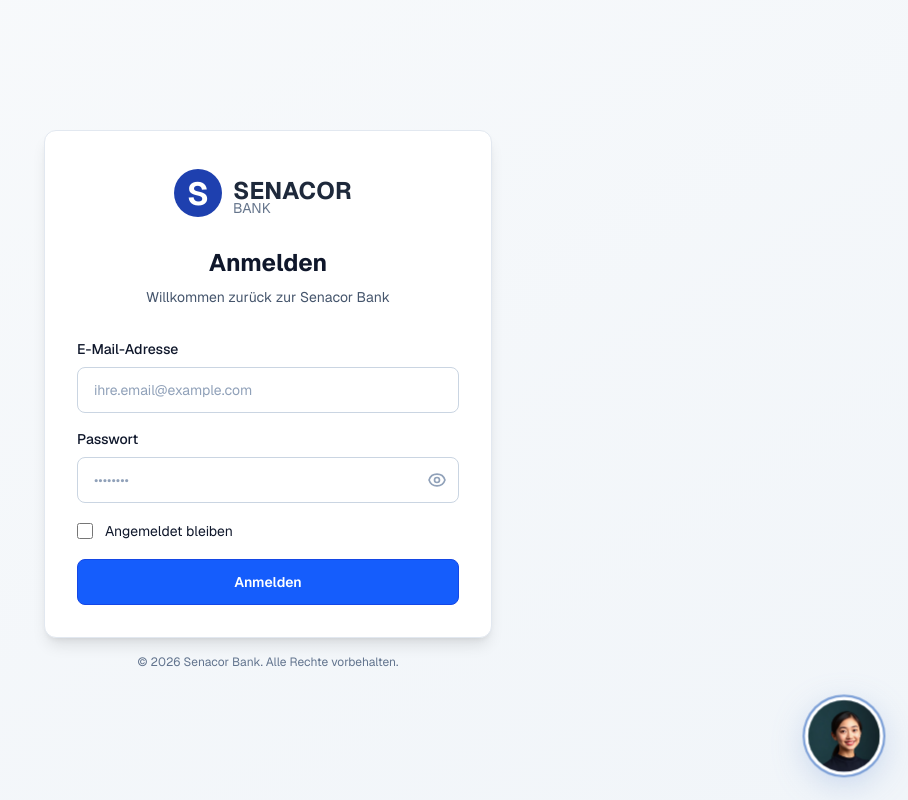
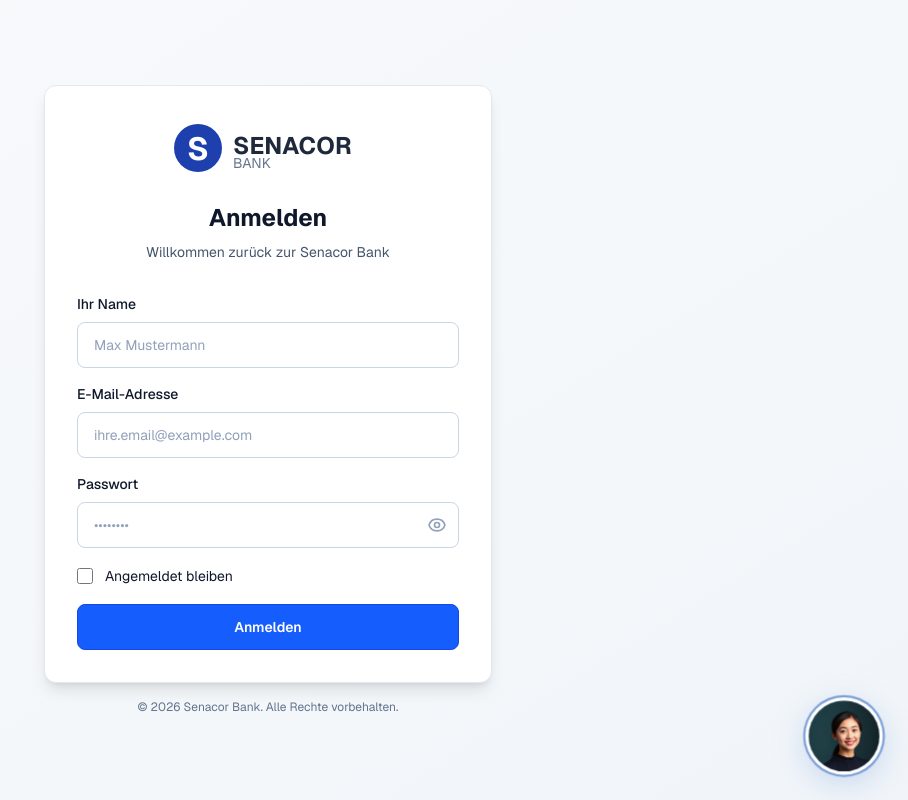
Before and after one commit to senacor-ah/azure_voice_live_api, a Next.js app in the folder senacor-voicelive/: page /login in a window 1280 px wide. Shown: the whole page, without its empty margins (372-1280 px from the left). Built offline with nearby package versions, Linux system fonts and the light colour scheme; no server answers.

Commit message:
feat: add name field to login form and propagate user name through session components

```diff
--- a/senacor-voicelive/app/actions/auth.ts
+++ b/senacor-voicelive/app/actions/auth.ts
@@ -7,6 +7,7 @@ import { redirect } from 'next/navigation'
 export async function login(state: FormState, formData: FormData): Promise<FormState> {
   // 1. Validate form fields
   const validatedFields = LoginFormSchema.safeParse({
+    name: formData.get('name'),
     email: formData.get('email'),
     password: formData.get('password'),
   })
@@ -18,7 +19,7 @@ export async function login(state: FormState, formData: FormData): Promise<FormS
     }
   }
 
-  const { email, password } = validatedFields.data
+  const { name, email, password } = validatedFields.data
 
   // 2. Check user credentials (in production würde man hier die Datenbank abfragen)
   const user = DEMO_USERS.find(
@@ -31,8 +32,8 @@ export async function login(state: FormState, formData: FormData): Promise<FormS
     }
   }
 
-  // 3. Create user session
-  await createSession(user.id, user.email, user.name)
+  // 3. Create user session — use the name entered in the form
+  await createSession(user.id, user.email, name)
 
   // 4. Redirect user
   redirect('/banking')
--- a/senacor-voicelive/app/components/GlobalVoiceWidget.tsx
+++ b/senacor-voicelive/app/components/GlobalVoiceWidget.tsx
@@ -16,7 +16,11 @@ import { VoiceSessionOverlay } from './VoiceSessionOverlay'
  * VoiceSessionApp – and with it the WebRTC PeerConnection – stays alive
  * even when the overlay panel is closed.
  */
-export function GlobalVoiceWidget() {
+interface GlobalVoiceWidgetProps {
+  userName?: string | null
+}
+
+export function GlobalVoiceWidget({ userName }: GlobalVoiceWidgetProps) {
   const pathname = usePathname()
   const [isHovered, setIsHovered] = useState(false)
   const [isOpen, setIsOpen] = useState(false)
@@ -66,7 +70,7 @@ export function GlobalVoiceWidget() {
         RTCPeerConnection / WebSocket) are never unmounted by navigation.
         The overlay itself controls its own visibility via CSS.
       */}
-      <VoiceSessionOverlay isOpen={isOpen} onClose={() => setIsOpen(false)} />
+      <VoiceSessionOverlay isOpen={isOpen} onClose={() => setIsOpen(false)} userName={userName} />
     </>
   )
 }
--- a/senacor-voicelive/app/components/VoiceSessionOverlay.tsx
+++ b/senacor-voicelive/app/components/VoiceSessionOverlay.tsx
@@ -7,9 +7,10 @@ import { X } from 'lucide-react'
 interface VoiceSessionOverlayProps {
   isOpen: boolean
   onClose: () => void
+  userName?: string | null
 }
 
-export function VoiceSessionOverlay({ isOpen, onClose }: VoiceSessionOverlayProps) {
+export function VoiceSessionOverlay({ isOpen, onClose, userName }: VoiceSessionOverlayProps) {
   // ESC key closes the overlay
   useEffect(() => {
     if (!isOpen) return
@@ -52,7 +53,7 @@ export function VoiceSessionOverlay({ isOpen, onClose }: VoiceSessionOverlayProp
           >
             <X className="w-4 h-4" />
           </button>
-          <VoiceSessionApp />
+          <VoiceSessionApp userName={userName} />
         </div>
       </div>
 
@@ -77,7 +78,7 @@ export function VoiceSessionOverlay({ isOpen, onClose }: VoiceSessionOverlayProp
           >
             <X className="w-4 h-4" />
           </button>
-          <VoiceSessionApp />
+          <VoiceSessionApp userName={userName} />
         </div>
       </div>
     </>
--- a/senacor-voicelive/app/components/voice-session/VoiceSessionApp.tsx
+++ b/senacor-voicelive/app/components/voice-session/VoiceSessionApp.tsx
@@ -18,7 +18,11 @@ import { cn } from "@/lib/utils";
 
 type ConnectionStatus = "connected" | "connecting" | "disconnected" | "error";
 
-export function VoiceSessionApp() {
+interface VoiceSessionAppProps {
+  userName?: string | null
+}
+
+export function VoiceSessionApp({ userName }: VoiceSessionAppProps) {
   const [status, setStatus] = useState<ConnectionStatus>("disconnected");
   const [isMicActive, setIsMicActive] = useState(false);
   const [isTranscriptMode, setIsTranscriptMode] = useState(false);
@@ -92,6 +96,9 @@ export function VoiceSessionApp() {
   const fetchOneTimeToken = async () => {
     return 'dev-token';
   };
+
+  // Resolved display name: prefer session name, fall back to AI-returned name
+  const resolvedUserName = userName ?? sessionInfo?.userName ?? undefined;
 
   // Voice Client Setup
   const initializeVoiceClient = useCallback(() => {
@@ -462,8 +469,8 @@ export function VoiceSessionApp() {
       // 2. Voice Client initialisieren
       const client = initializeVoiceClient();
 
-      // 3. Verbinden und authentifizieren
-      const session = await client.connect(oneTimeToken);
+      // 3. Verbinden und authentifizieren (Name aus Session mitgeben)
+      const session = await client.connect(oneTimeToken, userName ?? undefined);
 
       setSessionInfo(session);
       setStatus("connected");
@@ -479,7 +486,7 @@ export function VoiceSessionApp() {
       setIsConnecting(false);
       connectionStartTimeRef.current = null;
     }
-  }, [initializeVoiceClient]);
+  }, [initializeVoiceClient, userName]);
 
   const handleNavigation = useCallback((item: NavItem) => {
     setActiveNav(item);
--- a/senacor-voicelive/app/layout.tsx
+++ b/senacor-voicelive/app/layout.tsx
@@ -2,6 +2,7 @@ import type { Metadata } from "next";
 import { Geist, Geist_Mono } from "next/font/google";
 import "./globals.css";
 import { GlobalVoiceWidget } from "@/app/components/GlobalVoiceWidget";
+import { getSession } from "@/app/lib/dal";
 
 const geistSans = Geist({
   variable: "--font-geist-sans",
@@ -18,11 +19,13 @@ export const metadata: Metadata = {
   description: "Wir gestalten die Bank der Zukunft – digital, fair und immer nah am Menschen.",
 };
 
-export default function RootLayout({
+export default async function RootLayout({
   children,
 }: Readonly<{
   children: React.ReactNode;
 }>) {
+  const session = await getSession();
+
   return (
     <html lang="en">
       <body
@@ -31,7 +34,7 @@ export default function RootLayout({
         {children}
         {/* GlobalVoiceWidget is always mounted so the WebRTC connection
             survives client-side navigation between pages */}
-        <GlobalVoiceWidget />
+        <GlobalVoiceWidget userName={session?.name} />
       </body>
     </html>
   );
--- a/senacor-voicelive/app/lib/definitions.ts
+++ b/senacor-voicelive/app/lib/definitions.ts
@@ -2,6 +2,7 @@ import { z } from 'zod'
 
 // Login Form Schema
 export const LoginFormSchema = z.object({
+  name: z.string().min(2, { message: 'Name muss mindestens 2 Zeichen lang sein.' }).trim(),
   email: z.string().email({ message: 'Bitte eine gültige E-Mail-Adresse eingeben.' }).trim(),
   password: z
     .string()
@@ -21,6 +22,7 @@ export type SessionPayload = {
 export type FormState =
   | {
       errors?: {
+        name?: string[]
         email?: string[]
         password?: string[]
       }
--- a/senacor-voicelive/app/login/page.tsx
+++ b/senacor-voicelive/app/login/page.tsx
@@ -77,6 +77,51 @@ export default function LoginPage() {
                       {state.message}
                     </div>
                   )}
+
+                  {/* Name Group */}
+                  <div>
+                    <label
+                      htmlFor="name"
+                      className="block text-sm font-medium mb-2 text-slate-900"
+                    >
+                      Ihr Name
+                    </label>
+                    <div className="relative">
+                      <input
+                        type="text"
+                        id="name"
+                        name="name"
+                        className={`py-2.5 sm:py-3 px-4 block w-full bg-white border rounded-lg sm:text-sm text-slate-900 placeholder:text-slate-400 focus:border-blue-500 focus:ring-2 focus:ring-blue-500 disabled:opacity-50 disabled:pointer-events-none ${
+                          state?.errors?.name
+                            ? 'border-red-500'
+                            : 'border-slate-300'
+                        }`}
+                        required
+                        aria-describedby="name-error"
+                        placeholder="Max Mustermann"
+                      />
+                      {state?.errors?.name && (
+                        <div className="absolute inset-y-0 end-0 flex items-center pointer-events-none pe-3">
+                          <svg
+                            className="size-5 text-red-500"
+                            width="16"
+                            height="16"
+                            fill="currentColor"
+                            viewBox="0 0 16 16"
+                            aria-hidden="true"
+                          >
+                            <path d="M16 8A8 8 0 1 1 0 8a8 8 0 0 1 16 0zM8 4a.905.905 0 0 0-.9.995l.35 3.507a.552.552 0 0 0 1.1 0l.35-3.507A.905.905 0 0 0 8 4zm.002 6a1 1 0 1 0 0 2 1 1 0 0 0 0-2z" />
+                          </svg>
+                        </div>
+                      )}
+                    </div>
+                    {state?.errors?.name && (
+                      <p className="text-xs text-red-600 mt-2" id="name-error">
+                        {state.errors.name}
+                      </p>
+                    )}
+                  </div>
+                  {/* End Name Group */}
 
                   {/* Email Group */}
                   <div>
--- a/senacor-voicelive/lib/services/voice-proxy-handler.ts
+++ b/senacor-voicelive/lib/services/voice-proxy-handler.ts
@@ -275,8 +275,10 @@ export class VoiceProxyHandler {
         return null
       }
 
+      const userNameOverride = msg.userName as string | undefined
+
       // Exchange token for Bearer Token (stays in backend!)
-      const session = await this.sessionManager.createSessionFromOneTimeToken(oneTimeToken)
+      const session = await this.sessionManager.createSessionFromOneTimeToken(oneTimeToken, userNameOverride)
       return session
     } catch (e) {
       console.error('Authentication error:', e)
--- a/senacor-voicelive/lib/voice-client.ts
+++ b/senacor-voicelive/lib/voice-client.ts
@@ -72,8 +72,9 @@ export class AuthenticatedVoiceClient {
      * Connect to backend and authenticate
      *
      * @param oneTimeToken - Token from On-Prem System
+     * @param userName     - Optional display name override for the session
      */
-    async connect(oneTimeToken: string): Promise<SessionInfo> {
+    async connect(oneTimeToken: string, userName?: string): Promise<SessionInfo> {
         return new Promise((resolve, reject) => {
             console.log('Connecting to backend...');
 
@@ -84,10 +85,11 @@ export class AuthenticatedVoiceClient {
                 console.log('WebSocket connected, authenticating...');
                 this._onConnected?.();
 
-                // First message: Authentication with oneTimeToken
+                // First message: Authentication with oneTimeToken (and optional userName override)
                 this.ws!.send(JSON.stringify({
                     type: 'auth.init',
-                    oneTimeToken: oneTimeToken
+                    oneTimeToken: oneTimeToken,
+                    ...(userName ? { userName } : {})
                 }));
             };
 
```
Also changed, not shown: senacor-voicelive/lib/services/auth-session-manager.ts (+8 -5 lines).
